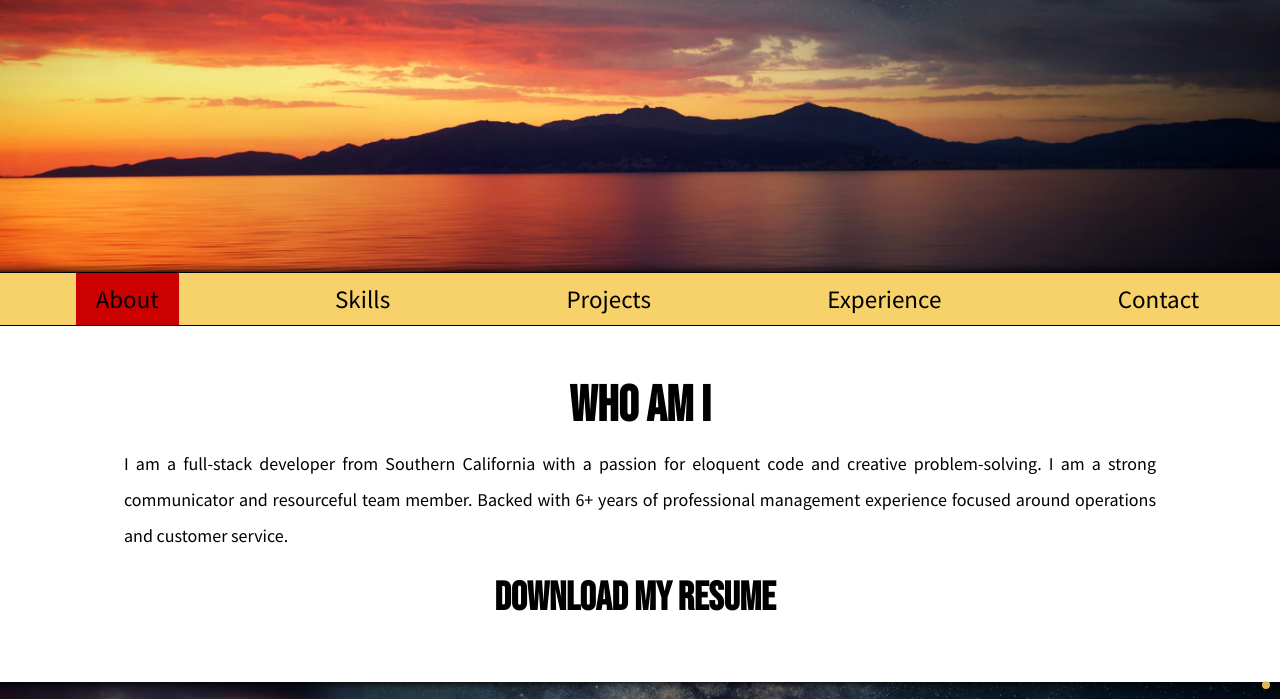
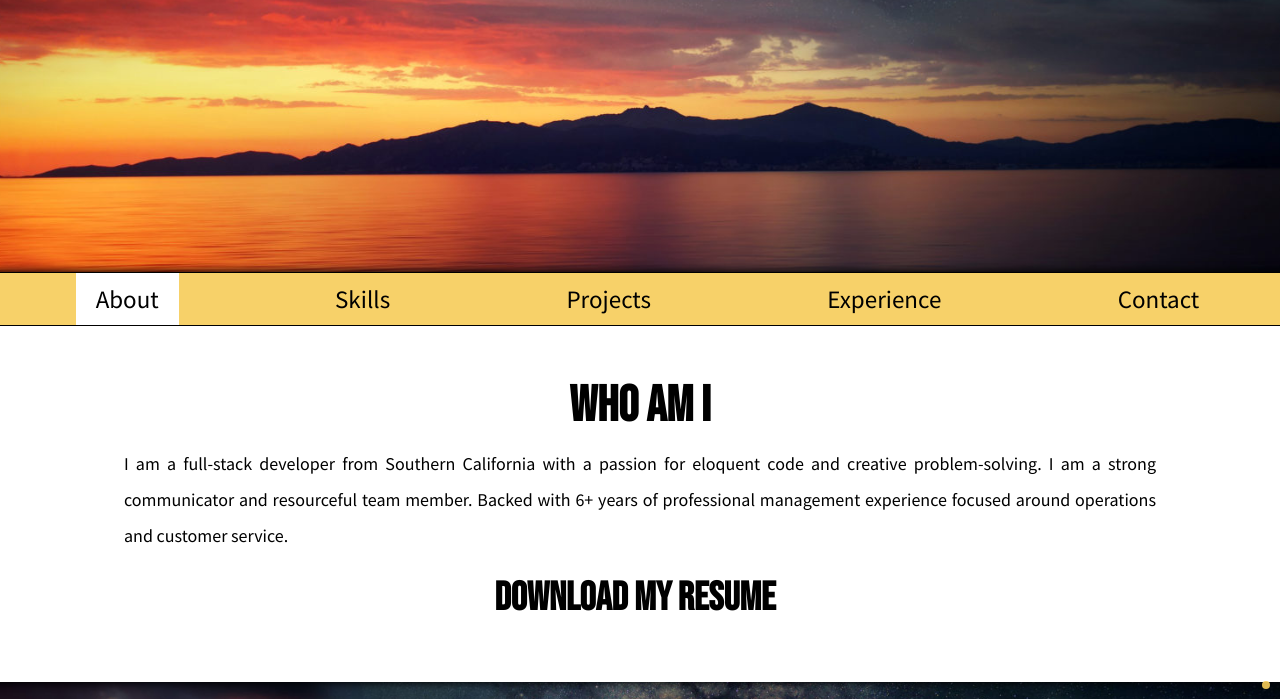
Before and after one commit to rachaelstanislaw/rachaelstanislaw.github.io, a plain HTML site: page index.html in a window 1280 px wide. In both pictures the pointer is over the item "About". Shown: the part 518-1217 px from the top of the page. Drawn offline with Linux system fonts and the light colour scheme.

Commit message:
nav hover white

```diff
--- a/main.css
+++ b/main.css
@@ -318,7 +318,7 @@ footer i {
     }
     nav ul li:hover {
         cursor: pointer;
-        background-color: rgba(204, 0, 0, 1)
+        background-color: white;
     }
     p {
         line-height: 2;
```
